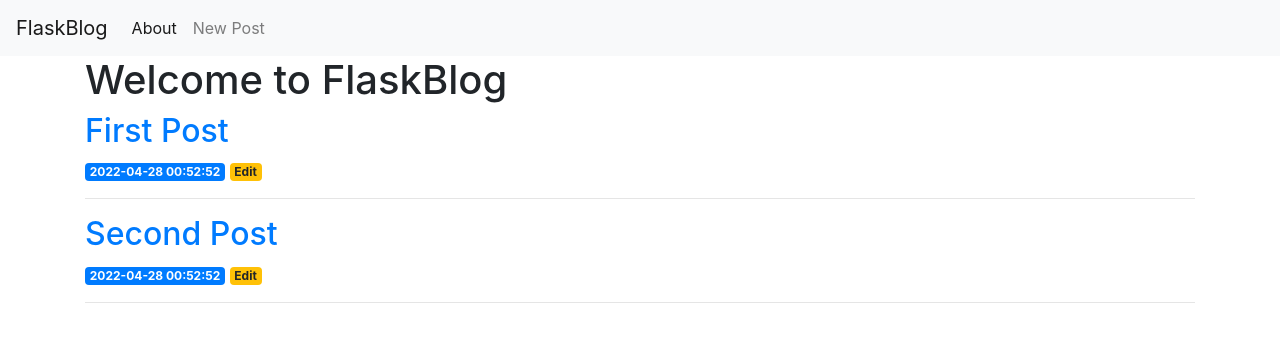
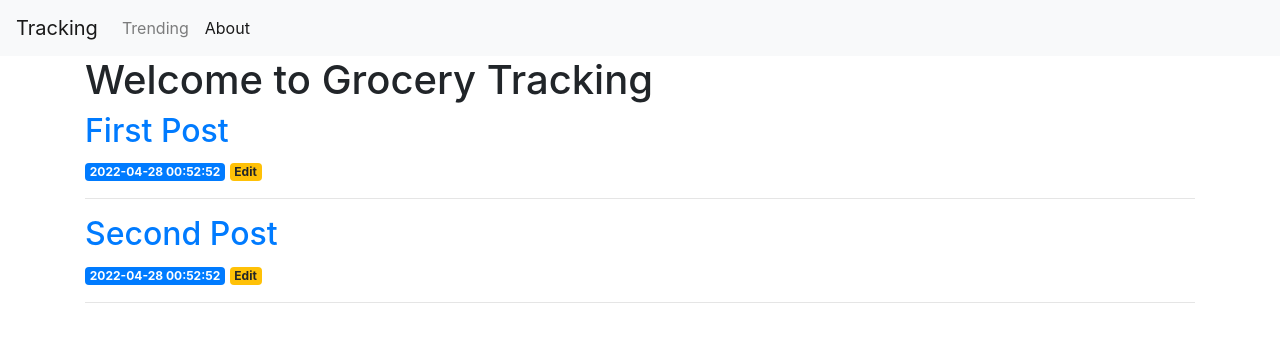
Before and after one commit to alex-h-tang/GroceryTracking, a Flask app: page / in a window 1280 px wide. Shown: the top 342 px of the page. Run offline with Flask 2, Linux system fonts and the light colour scheme; data comes from the database, SQL or seed files in the repository; some libraries are stand-ins or nearby versions.

Commit message:
Modify title/menu.

```diff
--- a/src/templates/base.html
+++ b/src/templates/base.html
@@ -12,17 +12,17 @@
   </head>
   <body>
     <nav class="navbar navbar-expand-md navbar-light bg-light">
-        <a class="navbar-brand" href="{{ url_for('index')}}">FlaskBlog</a>
+        <a class="navbar-brand" href="{{ url_for('index')}}">Tracking</a>
         <button class="navbar-toggler" type="button" data-toggle="collapse" data-target="#navbarNav" aria-controls="navbarNav" aria-expanded="false" aria-label="Toggle navigation">
             <span class="navbar-toggler-icon"></span>
         </button>
         <div class="collapse navbar-collapse" id="navbarNav">
             <ul class="navbar-nav">
+            <li class="nav-item">
+              <a class="nav-link" href="{{url_for('create')}}">Trending</a>
+            </li>
             <li class="nav-item active">
                 <a class="nav-link" href="#">About</a>
-            </li>
-            <li class="nav-item">
-              <a class="nav-link" href="{{url_for('create')}}">New Post</a>
             </li>
             </ul>
         </div>
--- a/src/templates/index.html
+++ b/src/templates/index.html
@@ -1,7 +1,7 @@
 {% extends 'base.html' %}
 
 {% block content %}
-    <h1>{% block title %} Welcome to FlaskBlog {% endblock %}</h1>
+    <h1>{% block title %} Welcome to Grocery Tracking {% endblock %}</h1>
     {% for post in posts %}
         <a href="{{ url_for('post', post_id=post['id']) }}">
             <h2>{{ post['title'] }}</h2>
```
